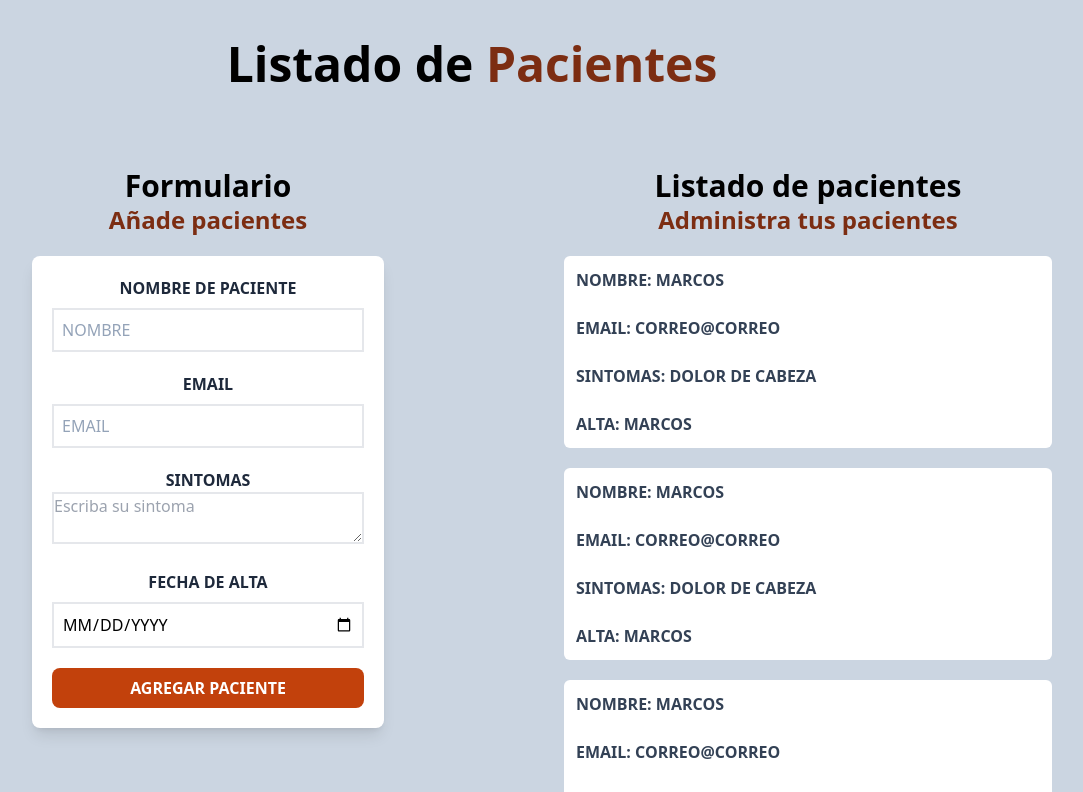
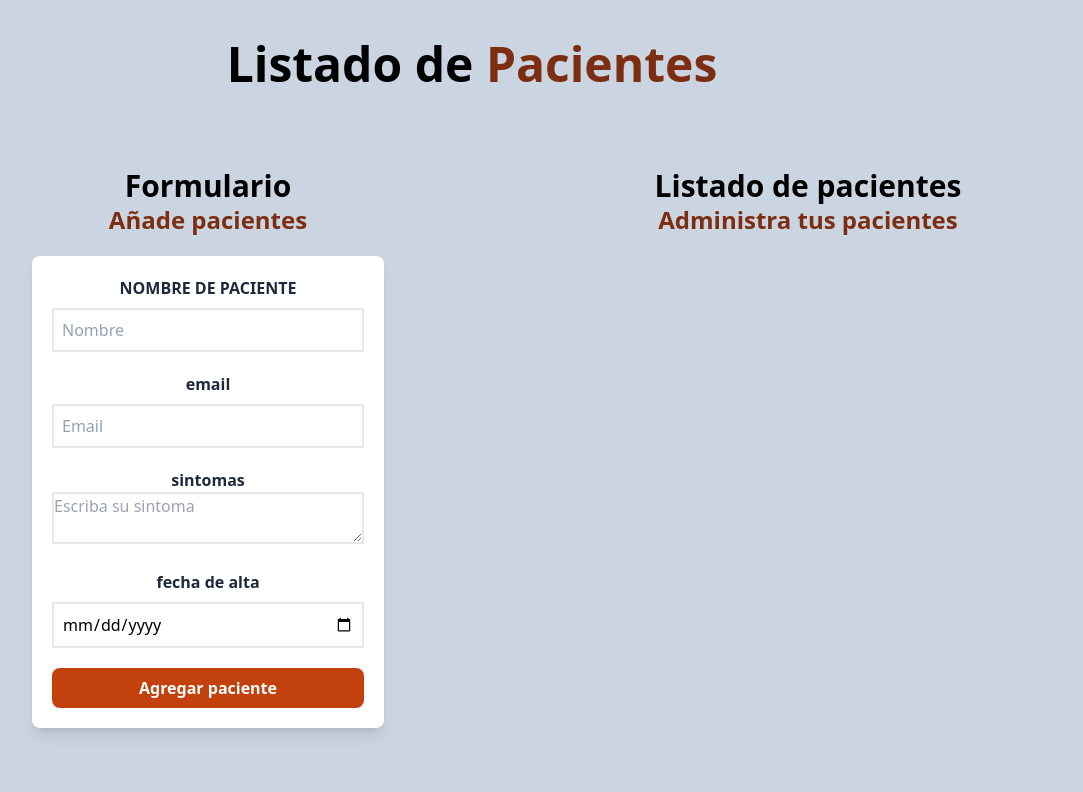
Before and after one commit to Marcos2704/patients-app, a React (Vite) app: page / in a window 1280 px wide. Shown: the top 792 px of the page, without its empty margins (168-1251 px from the left). Built offline with nearby package versions, Linux system fonts and the light colour scheme.

Commit message:
create and update components

```diff
--- a/index.html
+++ b/index.html
@@ -5,6 +5,7 @@
     <link rel="icon" type="image/svg+xml" href="/vite.svg" />
     <meta name="viewport" content="width=device-width, initial-scale=1.0" />
     <title>Vite + React</title>
+
   </head>
   <body class="bg-slate-300 h-screen m-10">
     <div id="root"></div>
--- a/src/App.jsx
+++ b/src/App.jsx
@@ -1,14 +1,24 @@
-import Form from "./components/Form"
+import { useState} from 'react'
 import Header from "./components/Header"
+import Form from './components/Form'
 import ListadoPacientes from "./components/ListadoPacientes"
 
 function App() {
+
+  const [pacientes, setPacientes] = useState([])
+
   return (
     <div className=" w-full container text-center">
       <Header/>
       <div className=" w-full my-20 md:flex">
-        <Form/>
-        <ListadoPacientes/>
+        <Form
+        pacientes ={pacientes}
+        setPacientes={setPacientes}
+        />
+
+        <ListadoPacientes
+        pacientes ={pacientes}
+        />
       </div>
 
     </div>
--- /dev/null
+++ b/src/components/Error.jsx
@@ -0,0 +1,9 @@
+import React from 'react'
+
+export const Error = ({children}) => {
+  return (
+        <div className="font-bold m-4 p-4 bg-red-800 text-sm text-white uppercase rounded-md">
+            <p>{children}</p>
+        </div>
+  )
+}
--- a/src/components/Form.jsx
+++ b/src/components/Form.jsx
@@ -1,15 +1,48 @@
 import React from 'react'
 import { useState, useEffect } from 'react'
+import { Error } from './Error'
 
-const Form = () => {
+const Form = ({pacientes, setPacientes}) => {
   const [nombre, setNombre] = useState("")
   const [email, setEmail] = useState("")
   const [sintomas, setSintomas] = useState("")
   const [fechaAlta, setFechaAlta] = useState("")
 
+  const [error, setError] = useState(false)
+
+  const generarId = () =>{
+    const random = Math.random().toString(36).substr(2)
+    const fecha = Date.now().toString(6)
+
+    return random + fecha
+  }
+
+
   const handleSubmit = (e) =>{
-    e.prventDefault()
-    console.log("Formulario enviado...")
+
+    e.preventDefault()
+    if([nombre, email, sintomas, fechaAlta].includes("")){
+        console.log("Todos los campos tienen que estar llenos")
+        setError(true)
+    }
+    else{
+      setError(false)
+      const objectPacientes ={
+          nombre,
+          email,
+          sintomas,
+          fechaAlta,
+          id: generarId()
+      }
+
+      setPacientes([...pacientes, objectPacientes])
+
+      setNombre("")
+      setEmail("")
+      setSintomas("")
+      setFechaAlta("")
+    }
+
   }
 
   return (
@@ -19,28 +52,29 @@ const Form = () => {
         <span className=' my-3 text-2xl font-black text-orange-900'>Añade pacientes</span>
 
         <form onSubmit={handleSubmit} className='my-5 mb-10 bg-white shadow-lg rounded-lg p-5'>
+          {error && <Error><p>Todos los campos son obligatorios</p></Error>}
           <div className='mb-5'>
             <label htmlFor='paciente' className='block font-bold text-slate-800 uppercase'>Nombre de paciente</label>
             <input
                id='paciente'
-               className=' w-full p-2 mt-2 border-2 placeholder-slate-400 uppercase'
+               className=' w-full p-2 mt-2 border-2 placeholder-slate-400'
                placeholder='Nombre'
                type="text"
                value={nombre}
                onChange={(e)=>setNombre(e.target.value)} />
           </div>
           <div className='mb-5'>
-            <label htmlFor='emial' className='block font-bold text-slate-800 uppercase'>email</label>
+            <label htmlFor='emial' className='block font-bold text-slate-800'>email</label>
             <input
                id='email'
-               className=' w-full p-2 mt-2 border-2 placeholder-slate-400 uppercase'
+               className=' w-full p-2 mt-2 border-2 placeholder-slate-400'
                placeholder='Email '
                type="email"
                value={email}
                onChange={(e)=>setEmail(e.target.value)}/>
           </div>
           <div className='mb-5'>
-            <label htmlFor='sintomas' className='block font-bold text-slate-800 uppercase'>sintomas</label>
+            <label htmlFor='sintomas' className='block font-bold text-slate-800'>sintomas</label>
             <textarea
             id="sintomas"
             placeholder='Escriba su sintoma'
@@ -50,16 +84,16 @@ const Form = () => {
             />
           </div>
           <div className='mb-5'>
-            <label htmlFor='alta' className='block font-bold text-slate-800 uppercase'>fecha de alta</label>
+            <label htmlFor='alta' className='block font-bold text-slate-800'>fecha de alta</label>
             <input
                id='alta'
-               className=' w-full p-2 mt-2 border-2 placeholder-slate-400 uppercase'
+               className=' w-full p-2 mt-2 border-2 placeholder-slate-400'
                type="date"
                value={fechaAlta}
                onChange={(e)=>setFechaAlta(e.target.value)} />
           </div>
           <input
-            className=' rounded-lg uppercase bg-orange-700 hover:bg-orange-900 cursor-pointer transition-colors w-full p-2 text-white font-black'
+            className=' rounded-lg  bg-orange-700 hover:bg-orange-900 cursor-pointer transition-colors w-full p-2 text-white font-black'
             type="submit"
             value="Agregar paciente"/>
 
--- a/src/components/ListadoPacientes.jsx
+++ b/src/components/ListadoPacientes.jsx
@@ -1,22 +1,18 @@
 import React from 'react'
-import Paciente from './Paciente'
+import Paciente from '../components/Paciente'
 
-const ListadoPacientes = () => {
+const ListadoPacientes = ({pacientes}) => {
   return (
     <div className='md:w-1/2 lg:w-3/5 md:h-screen md:overflow-y-scroll'>
 
         <h2 className='font-black text-center text-3xl text-black'>Listado de pacientes</h2>
         <span className='text-orange-900 text-2xl font-bold'>Administra tus pacientes</span>
 
-        <Paciente/>
-        <Paciente/>
-        <Paciente/>
-        <Paciente/>
-        <Paciente/>
-        <Paciente/>
-        <Paciente/>
-        <Paciente/>
-        <Paciente/>
+        {pacientes.map( paciente => (
+           <Paciente
+            key={paciente.id}
+            paciente = {paciente} />
+        ))}
 
     </div>
   )
--- a/src/components/Paciente.jsx
+++ b/src/components/Paciente.jsx
@@ -1,19 +1,22 @@
 import React from 'react'
 
-const Paciente = () => {
+const Paciente = ({paciente}) => {
+
+    const {nombre, email, sintomas, fechaAlta} = paciente
+
   return (
     <div className=" text-left rounded-md m-5 bg-white">
         <p className="uppercase font-bold text-slate-700 p-3">nombre:{" "}
-            <span className="uppercase">Marcos</span>
+            <span className="uppercase">{nombre}</span>
         </p>
         <p className="uppercase font-bold text-slate-700 p-3">email:{" "}
-            <span className="uppercase">correo@correo</span>
+            <span className="uppercase">{email}</span>
         </p>
         <p className="uppercase font-bold text-slate-700 p-3">sintomas:{" "}
-            <span className="uppercase">dolor de cabeza</span>
+            <span className="uppercase">{sintomas}</span>
         </p>
         <p className="uppercase font-bold text-slate-700 p-3">alta:{" "}
-            <span className="uppercase">Marcos</span>
+            <span className="uppercase">{fechaAlta}</span>
         </p>
 </div>
 
```
